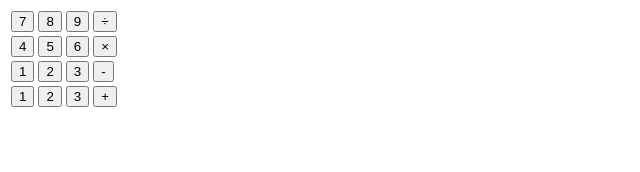
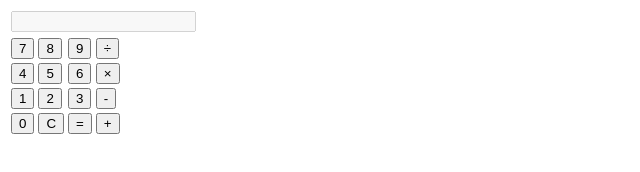
Before and after one commit to Boku-Takeru/js-calc, a plain HTML site: page index.html in a window 1280 px wide. Shown: the whole page, without its empty margins (0-640 px from the left). Drawn offline with Linux system fonts and the light colour scheme.

Commit message:
default-html

```diff
--- a/index.html
+++ b/index.html
@@ -3,10 +3,17 @@
   <head>
     <meta charset="UTF-8" />
     <meta name="viewport" content="width=device-width, initial-scale=1.0" />
+    <link rel="stylesheet" href="style.css" />
     <title>calc</title>
   </head>
   <body>
+    <form name="calc-main">
       <table>
+        <td colspan="4">
+          <input type="text" class="display" name="display" value="" disabled />
+        </td>
+      </table>
+      <table class="input-form">
         <tr>
           <td><input type="button" value="7" /></td>
           <td><input type="button" value="8" /></td>
@@ -26,11 +33,13 @@
           <td><input type="button" value="-" /></td>
         </tr>
         <tr>
-        <td><input type="button" value="1" /></td>
-        <td><input type="button" value="2" /></td>
-        <td><input type="button" value="3" /></td>
+          <td><input type="button" value="0" /></td>
+          <td><input type="button" value="C" /></td>
+          <td><input type="button" value="=" /></td>
           <td><input type="button" value="+" /></td>
         </tr>
       </table>
+    </form>
+    <script src="calc.js"></script>
   </body>
 </html>
```
Also changed, not shown: calc.js (added), style.css (added), 1 other file. Lines whose indentation alone changed are shown as unchanged.
